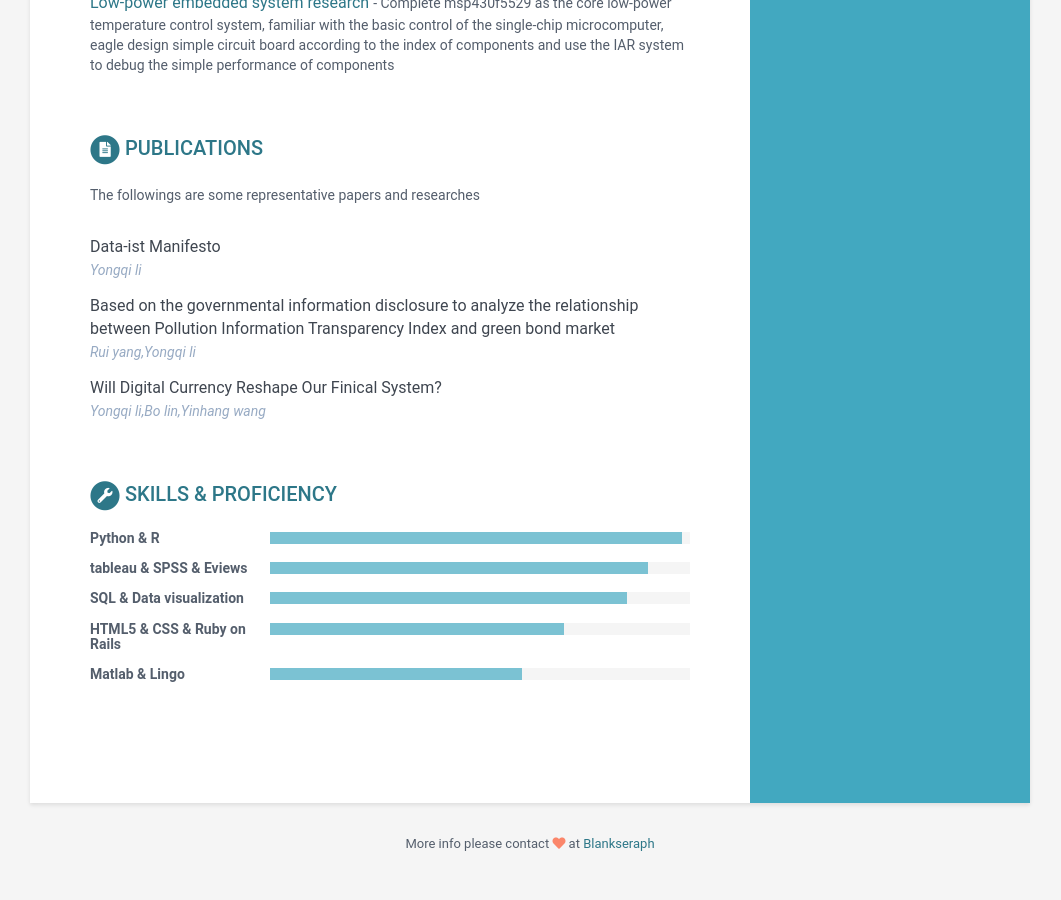
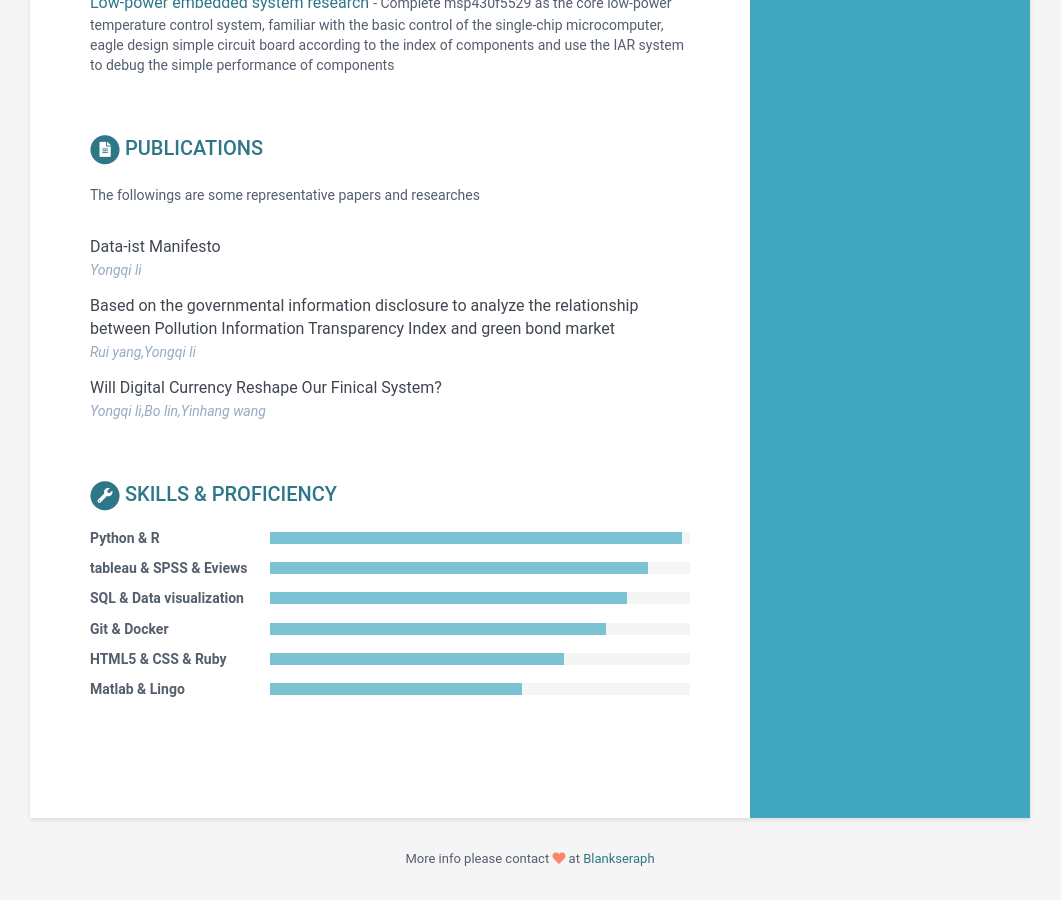
Before and after one commit to BlankSeraph/online-cv, a Jekyll site: the page built from index.html, in a window 1280 px wide and 900 px high, scrolled down 1600 px. Shown: the whole window, without its empty margins (110-1171 px from the left). Built offline with Jekyll 4.4.1, drawn with Linux system fonts in a browser that asks for light colours.

Commit message:
Update data.yml

```diff
--- a/_data/data.yml
+++ b/_data/data.yml
@@ -156,7 +156,10 @@ skills:
       - name: SQL & Data visualization
         level: 85%
 
-      - name: HTML5 & CSS & Ruby on Rails
+      - name: Git & Docker
+        level: 80%
+
+      - name: HTML5 & CSS & Ruby
         level: 70%
 
       - name: Matlab & Lingo
```
